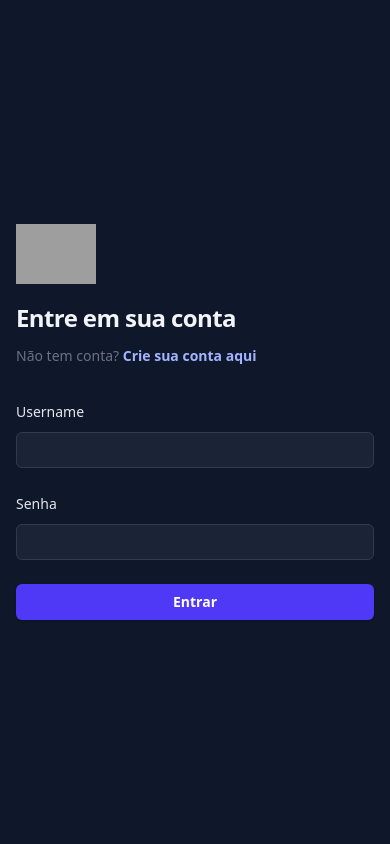
After one commit to Nilsonbarbozza/PytStack-week-django, a Django app: page /usuarios/login/ in a window 390 px wide. The commit adds this page. Run offline with Django 5.2, Linux system fonts and the light colour scheme; grey boxes are pictures that could not be loaded.

```diff
--- a/core/settings.py
+++ b/core/settings.py
@@ -1,5 +1,6 @@
 from pathlib import Path
 import os
+from django.contrib.messages import constants
 
 # Build paths inside the project like this: BASE_DIR / 'subdir'.
 BASE_DIR = Path(__file__).resolve().parent.parent
@@ -115,3 +116,8 @@ MEDIA_URL = '/media/'
 # https://docs.djangoproject.com/en/5.1/ref/settings/#default-auto-field
 
 DEFAULT_AUTO_FIELD = 'django.db.models.BigAutoField'
+
+
+MESSAGE_TAGS = {
+constants.SUCCESS: 'bg-green-50 text-green-700',
+constants.ERROR: 'bg-red-50 text-red-700' }
--- /dev/null
+++ b/usuarios/templates/login.html
@@ -0,0 +1,62 @@
+{% extends "base.html" %}
+{% load static %}
+
+{% block 'body' %}
+
+<div class="flex min-h-screen bg-slate-900">
+    <div class="flex flex-1 flex-col justify-center px-4 py-12 sm:px-6 lg:flex-none lg:px-20 xl:px-24">
+        <div class="mx-auto w-full max-w-sm lg:w-96">
+            <div>
+                <img class="h-15 w-auto" src="{% static 'coding.jpg' %}" alt="Your Company">
+                <h2 class="mt-4 text-2xl/9 font-bold tracking-tight text-gray-100">Entre em sua conta</h2>
+                <p class="mt-2 text-sm/6 text-gray-500">
+                Não tem conta?
+                <a href="{% url 'cadastro' %}" class="font-semibold text-indigo-300 hover:text-indigo-200">Crie sua conta aqui</a>
+                </p>
+
+    {% if messages %}
+    {% for message in messages %}
+    <div class="rounded-md {{message.tags}} mt-4">
+        <div class="flex">
+    <div class="ml-3 py-4">
+    {{message}}
+            </div>
+        </div>
+    </div>
+    {% endfor %}
+    {% endif %}
+</div>
+
+<div class="mt-8">
+    <div>
+        <form action="{% url 'login' %}" method="POST" class="space-y-6">{% csrf_token %}
+        <div>
+        <label class="block text-sm/6 font-medium text-gray-200">Username</label>
+        <div class="mt-2">
+        <input type="text" name="username" required class="block w-full rounded-md bg-white/5 px-3 py-1.5 text-base text-white outline outline-1 -outline-offset-1 outline-white/10 placeholder:text-gray-500 focus:outline focus:outline-2 focus:-outline-offset-2 focus:outline-indigo-500 sm:text-sm/6">
+    </div>
+</div>
+
+<div>
+<label for="password" class="block text-sm/6 font-medium text-gray-200">Senha</label>
+    <div class="mt-2">
+    <input type="password" name="senha" required class="block w-full rounded-md bg-white/5 px-3 py-1.5 text-base text-white outline outline-1 -outline-offset-1 outline-white/10 placeholder:text-gray-500 focus:outline focus:outline-2 focus:-outline-offset-2 focus:outline-indigo-500 sm:text-sm/6">
+    </div>
+</div>
+
+
+<div>
+<button type="submit" class="flex w-full justify-center cursor-pointer rounded-md bg-indigo-600 px-3 py-1.5 text-sm/6 font-semibold text-white shadow-sm hover:bg-indigo-500 focus-visible:outline focus-visible:outline-2 focus-visible:outline-offset-2 focus-visible:outline-indigo-600">Entrar</button>
+</div>
+    </form>
+</div>
+
+
+        </div>
+    </div>
+ </div>
+<div class="relative hidden w-0 flex-1 lg:block">
+<img class="absolute inset-0 size-full object-cover" src="https://images.unsplash.com/photo-1541746972996-4e0b0f43e02a?q=80&w=2670&auto=format&fit=crop&ixlib=rb-4.0.3&ixid=M3wxMjA3fDB8MHxwaG90by1wYWdlfHx8fGVufDB8fHx8fA%3D%3D" alt="">
+</div>
+</div>
+{% endblock 'body' %}
--- a/usuarios/urls.py
+++ b/usuarios/urls.py
@@ -3,4 +3,5 @@ from . import views
 
 urlpatterns = [
     path('cadastro/', views.cadastro, name="cadastro"),
+    path('login/', views.login, name="login"),
 ]
--- a/usuarios/views.py
+++ b/usuarios/views.py
@@ -1,6 +1,10 @@
 from django.shortcuts import render, redirect
 from django.http import HttpResponse
 from django.contrib.auth.models import User
+from django.contrib.messages import constants
+from django.contrib import messages
+from django.contrib.auth import authenticate
+from django.contrib import auth
 
 def cadastro(request):
    if request.method == 'GET':
@@ -12,18 +16,37 @@ def cadastro(request):
       confirmar_senha = request.POST.get('confirmar_senha')
 
       if not senha == confirmar_senha:
-         return redirect('/usuarios/cadastro')
+         messages.add_message(request, constants.ERROR, 'Senha e confirmar senha devem ser iguais.')
+         return redirect('cadastro')
 
       if len(senha) < 6:
-         return redirect('/usuarios/cadastro')
+         messages.add_message(request, constants.ERROR, 'Senha deve conter mais de 6 caracteres.')
+         return redirect('cadastro')
 
       users = User.objects.filter(username=username)
       if users.exists():
-         return redirect('/usuarios/cadastro')
+         messages.add_message(request, constants.ERROR, 'Esse usuario já existe!')
+         return redirect('cadastro')
 
       User.objects.create_user(
       username=username,
       password=senha
       )
+   messages.add_message(request, constants.SUCCESS, 'CADASTRO REALIZADO COM SUCESSO!')
+   return redirect('login')
 
-   return redirect('/usuarios/cadastro')
+def login(request):
+   if request.method == 'GET':
+      return render(request, 'login.html')
+   else:
+      username = request.POST.get('username')
+      senha = request.POST.get('senha')
+
+      user = authenticate(request, username=username, password=senha)
+
+   if user:
+      auth.login(request, user)
+      return redirect('/mentorados/')
+
+   messages.add_message(request, constants.ERROR, 'Username ou senha inválidos')
+   return redirect('login')
```
Also changed, not shown: usuarios/templates/cadastro.html (+12 -1 lines), db.sqlite3.
